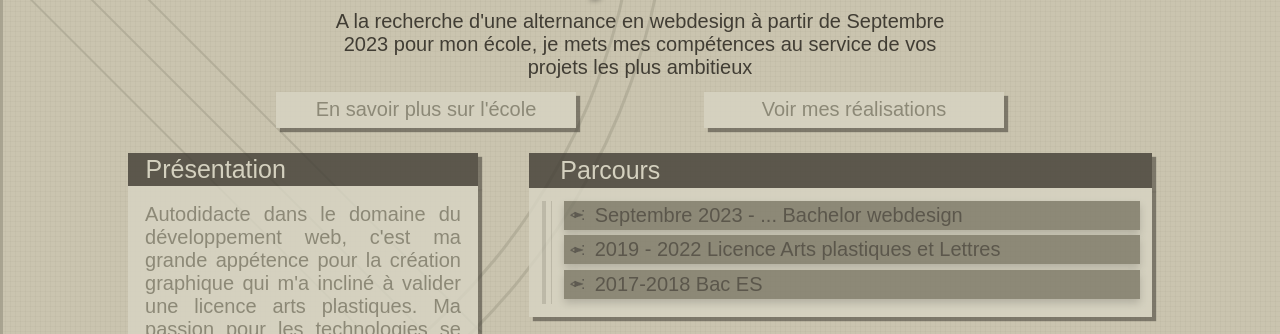
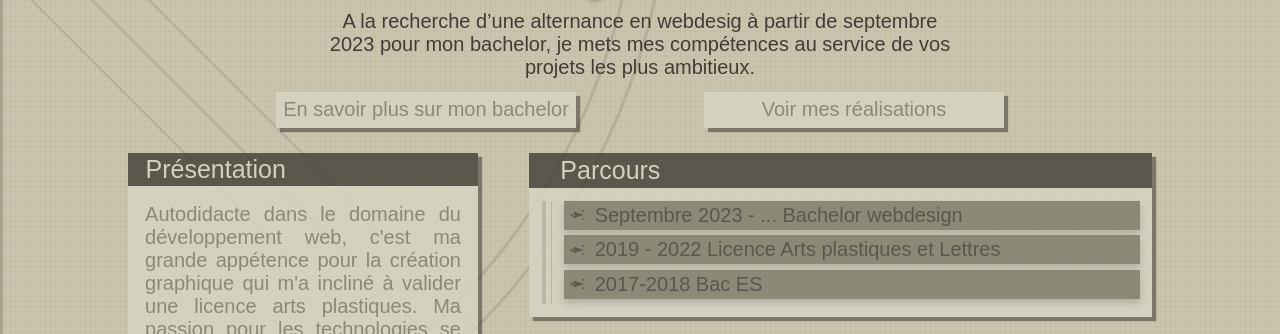
Before and after one commit to Jess-Drack/CV, a plain HTML site: page index.html in a window 1280 px wide. Shown: the part 144-478 px from the top of the page. Drawn offline with Linux system fonts and the light colour scheme.

Commit message:
Add files via upload

```diff
--- a/index.html
+++ b/index.html
@@ -39,10 +39,10 @@
         <section id="intro">
             <h1>Jessy OVIEDO</h1>
 
-            <p class="desc">A la recherche d'une alternance en webdesign à partir de Septembre 2023 pour mon école, je mets mes compétences au service de vos projets les plus ambitieux</p>
+            <p class="desc">A la recherche d’une alternance en webdesig à partir de septembre 2023 pour mon bachelor, je mets mes compétences au service de vos projets les plus ambitieux.</p>
 
             <div class="menu">
-                <a href="https://www.mydigitalschool.com/bachelor-webdesign" target="_blank" class="choice_menu">En savoir plus sur l'école</a>
+                <a href="https://www.mydigitalschool.com/bachelor-webdesign" target="_blank" class="choice_menu">En savoir plus sur mon bachelor</a>
                 <a href="#realisation" class="choice_menu">Voir mes réalisations</a>
             </div>
         </section>
```
